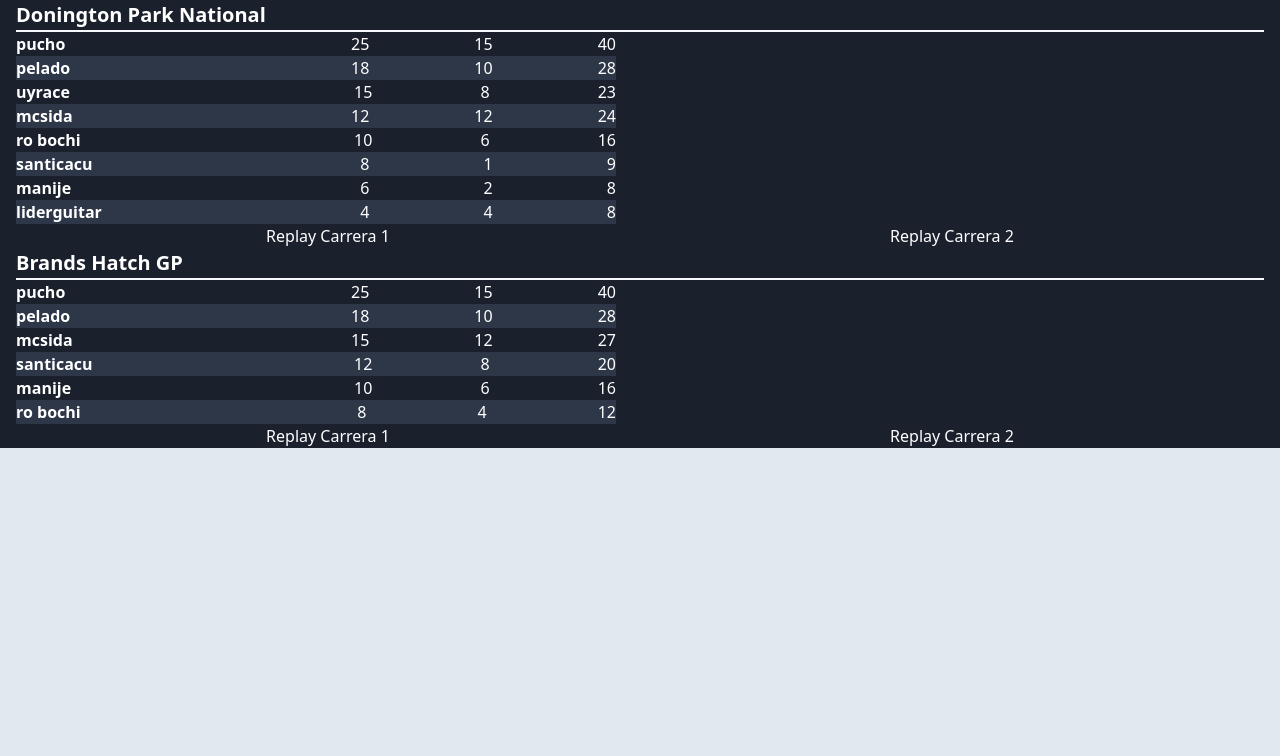
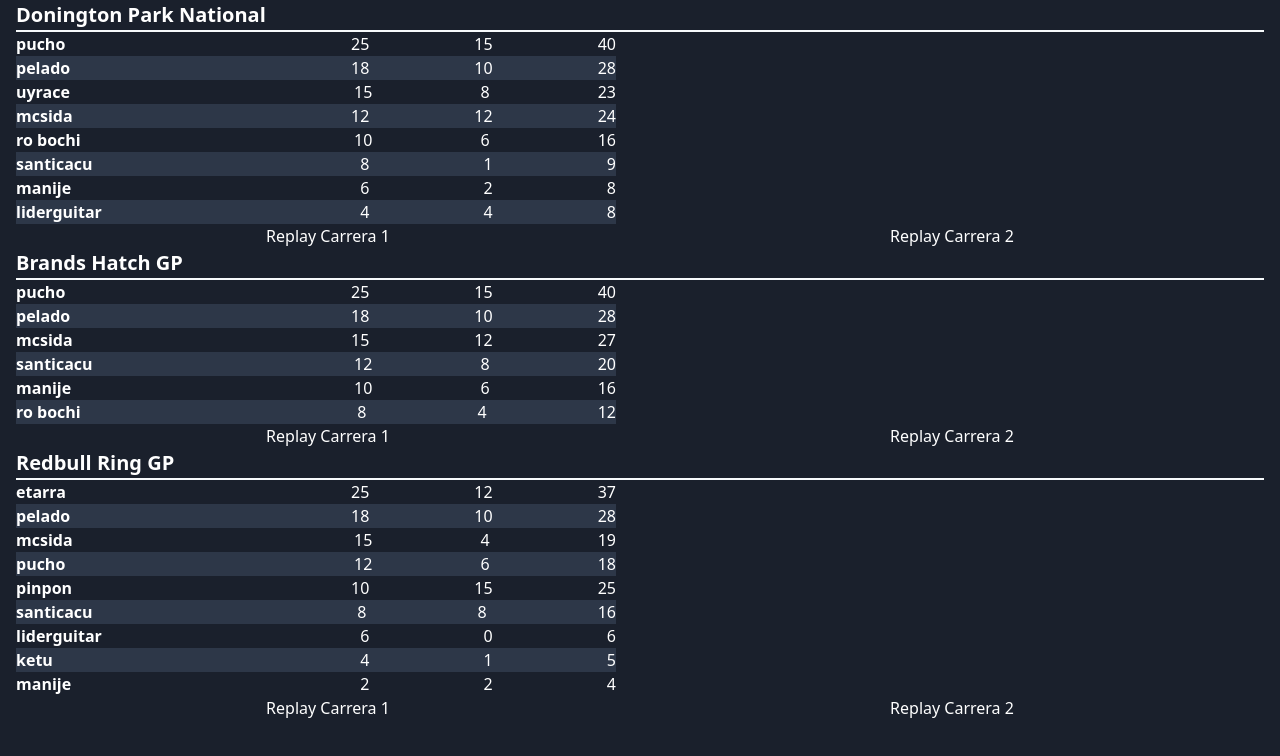
Before and after one commit to pucho/achetoleague, a Next.js app: page / in a window 1280 px wide. Shown: the top 756 px of the page. Built offline with nearby package versions, Linux system fonts and the light colour scheme.

Commit message:
added latest event

```diff
--- a/src/css/tailwind.css
+++ b/src/css/tailwind.css
@@ -4,6 +4,6 @@
 
 @layer base {
   body {
-    @apply bg-gray-300;
+    @apply bg-gray-900;
   }
 }
--- a/src/data.ts
+++ b/src/data.ts
@@ -1,5 +1,5 @@
 //usable uuids
-// d12f3e23-deae-4b7f-a8e5-f49a195a2e5b
+//
 // 9ac46398-f344-4f59-8222-4da6680f70c8
 // 1f2d520a-cf50-4831-9d09-fe5ef363db51
 // 516b17c3-513e-42f1-ae51-6439a6ec7e87
@@ -29,6 +29,8 @@
   { name: "manije", id: "6652adb4-304e-44a0-aede-a95070529569" },
   { name: "etarra", id: "f44f1372-0872-44e4-a0b5-a9f518a86fec" },
   { name: "liderguitar", id: "616c1a7d-069c-4f89-97b9-317eba3668e5" },
+  { name: "pinpon", id: "d12f3e23-deae-4b7f-a8e5-f49a195a2e5b" },
+  { name: "ketu", id: "9ac46398-f344-4f59-8222-4da6680f70c8" },
 ];
 
 const donington = {
@@ -59,7 +61,6 @@
   ],
 };
 
-//not run yet
 const brandshatch = {
   name: "Brands Hatch GP",
   race1: [
@@ -84,8 +85,38 @@
   ],
 };
 
+const redbullring = {
+  name: "Redbull Ring GP",
+  race1: [
+    { name: "etarra", id: "f44f1372-0872-44e4-a0b5-a9f518a86fec" },
+    { name: "pelado", id: "ba9b5968-5cc0-42b4-a093-5766fff6c07c" },
+    { name: "mcsida", id: "f332ba3a-caa6-4b0c-af5e-728d30471eba" },
+    { name: "pucho", id: "a25ca502-536a-4a12-a38b-373d64e35e09" },
+    { name: "pinpon", id: "d12f3e23-deae-4b7f-a8e5-f49a195a2e5b" },
+    { name: "santicacu", id: "8a89fb3c-86da-4f5a-8d2e-9950c3bf8339" },
+    { name: "liderguitar", id: "616c1a7d-069c-4f89-97b9-317eba3668e5" },
+    { name: "ketu", id: "9ac46398-f344-4f59-8222-4da6680f70c8" },
+    { name: "manije", id: "6652adb4-304e-44a0-aede-a95070529569" },
+  ],
+  race2: [
+    { name: "pinpon", id: "d12f3e23-deae-4b7f-a8e5-f49a195a2e5b" },
+    { name: "etarra", id: "f44f1372-0872-44e4-a0b5-a9f518a86fec" },
+    { name: "pelado", id: "ba9b5968-5cc0-42b4-a093-5766fff6c07c" },
+    { name: "santicacu", id: "8a89fb3c-86da-4f5a-8d2e-9950c3bf8339" },
+    { name: "pucho", id: "a25ca502-536a-4a12-a38b-373d64e35e09" },
+    { name: "mcsida", id: "f332ba3a-caa6-4b0c-af5e-728d30471eba" },
+    { name: "manije", id: "6652adb4-304e-44a0-aede-a95070529569" },
+    { name: "ketu", id: "9ac46398-f344-4f59-8222-4da6680f70c8" },
+    { name: "liderguitar", id: "616c1a7d-069c-4f89-97b9-317eba3668e5" },
+  ],
+  replays: [
+    "https://drive.google.com/file/d/1guLrFNAw6SKc2Ugx_ZC18ogUl7YuHAuG/view?usp=sharing",
+    "https://drive.google.com/file/d/1guLrFNAw6SKc2Ugx_ZC18ogUl7YuHAuG/view?usp=sharing",
+  ],
+};
+
 //update after each round
-export const events = [donington, brandshatch];
+export const events = [donington, brandshatch, redbullring];
 
 type raceType = "race1" | "race2";
 type raceResults = User[];
```
